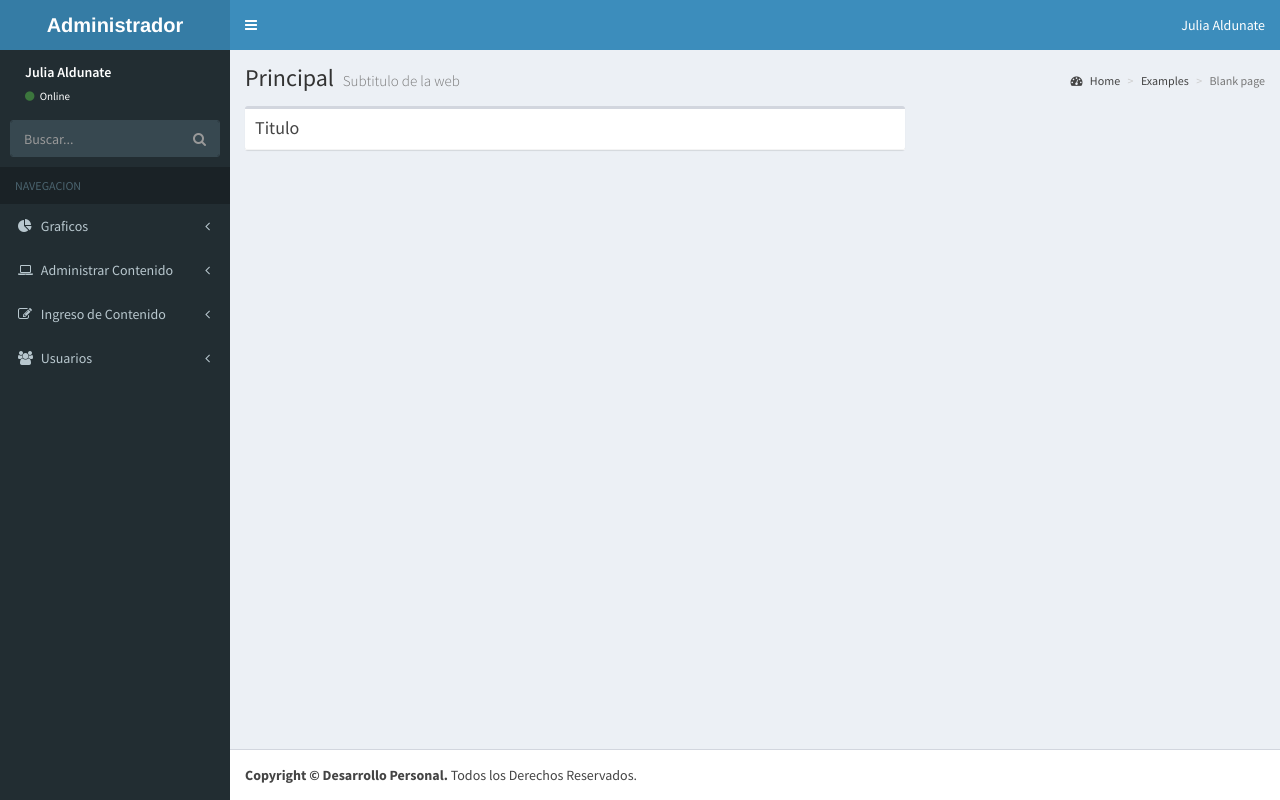
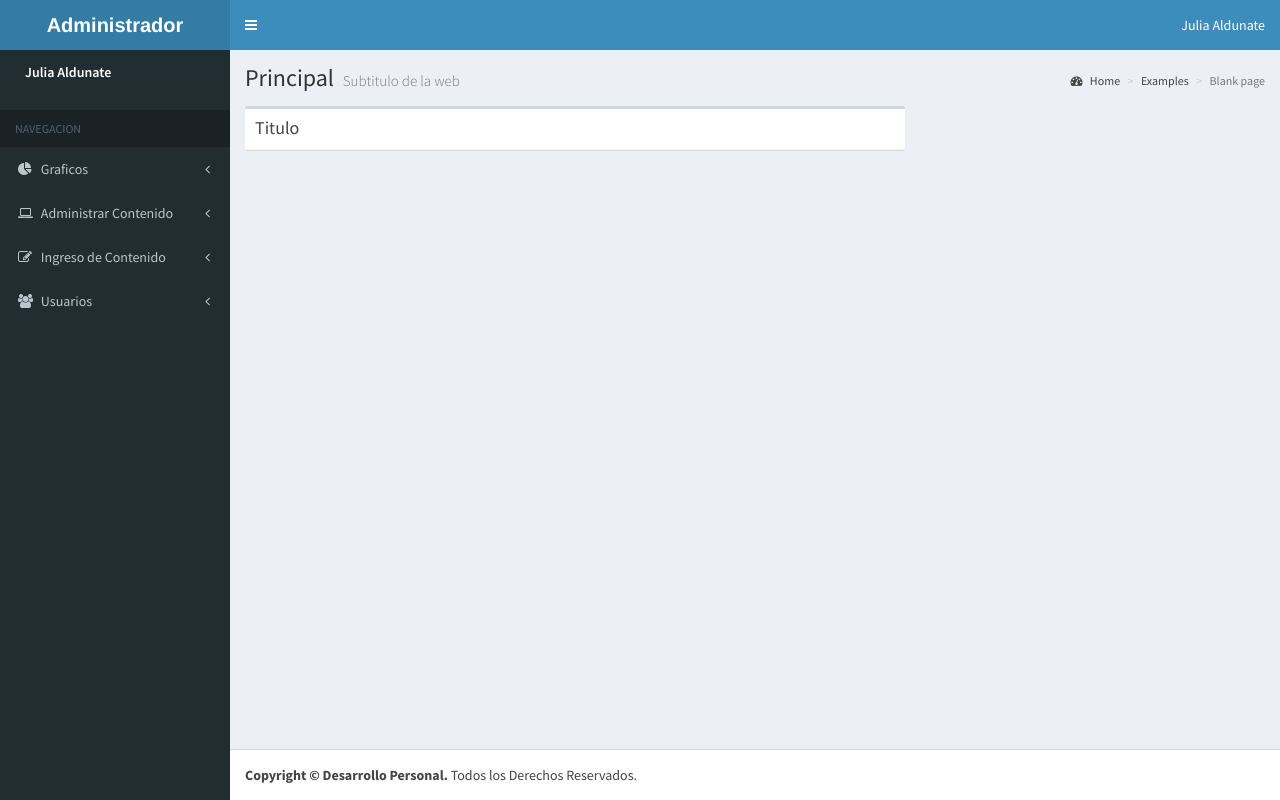
Before and after one commit to Cutshadows/aldunate_propiedades, a PHP site: page /Client/admin-page.php in a window 1280 px wide. Run offline with PHP 8.4, Linux system fonts and the light colour scheme; the visitor is signed in with stand-in values (Sample User, id 1).

Commit message:
modificaciones

```diff
--- a/Client/admin-page.php
+++ b/Client/admin-page.php
@@ -1,3 +1,12 @@
+<?
+try {
+  include_once('include/conexion.php');
+  $conn = conectar();
+} catch (Exception $e) {
+  $error = $e->getMessage();
+}
+if (isset($_SESSION['login']) && $_SESSION['login'] == true) {
+?>
 <? include_once 'templates/header.php';?>
 
 <body class="hold-transition skin-blue sidebar-mini">
@@ -27,3 +36,27 @@
 
 
  <?include_once 'templates/footer.php';?>
+
+<?
+} else {
+  //echo "Esta pagina es solo para usuarios registrados.<br>";
+  ?>
+  <script>
+    alert("Acceso Restringido!! Solo Usuarios del sistema");
+    setTimeout(function(){window.location.href ='login.php';}, 1800);
+  </script>
+  <?
+    //header("Location: login.php");
+  exit;
+}
+/*$now = time();
+
+if($now > $_SESSION['expire']) {
+  session_destroy();
+
+  echo "Su sesion a terminado";
+exit;
+}*/
+
+
+?>
--- a/Client/controller/cAdmin.php
+++ b/Client/controller/cAdmin.php
@@ -27,7 +27,7 @@
         $passwordUser = htmlspecialchars($_POST['txtClave']);
         $tipoUsuario = htmlspecialchars($_POST['tipoUsuario']);
 
-        $fecha=date('Y-m-d');
+        $fecha=date('Y-m-d H:m:s');
         //echo $fecha;
         //die(json_encode($_POST));
         //hash para la clave
--- a/Client/include/conexion.php
+++ b/Client/include/conexion.php
@@ -1,4 +1,4 @@
-<?//session_start();
+<?session_start();
 define("DB_HOST", "localhost");
 define("DB_USER", "root");
 define("DB_PASS", "Q1a2z3w4S5croot");
@@ -16,6 +16,23 @@
 
     }
     return $conn;
+}
+
+
+function ultimologin($idUsuario)
+{
+    try {
+        $conn = conectar();
+        $sql = ("UPDATE tb_usuario SET coUltimaLog=NOW() WHERE coidUsuario=" . $idUsuario . "");
+        $stmt = $conn->prepare($sql);
+   // execute the query
+        $stmt->execute();
+    // echo a message to say the UPDATE succeeded
+    } catch (PDOException $e) {
+        echo $e->getMessage();
+    }
+    $stmt->close();
+    $conn->close();
 }
 
 function fecha_formato_espanol($fecha)
--- a/Client/view/vPrincipal.php
+++ b/Client/view/vPrincipal.php
@@ -118,7 +118,7 @@
 /* CONTROL DE USUARIOS Y CREACION */
 function agregar_admin(){
 	$opcion="crear-usuario";
-	$boton="Crear";
+	$boton="Crear Nuevo Usuario";
 	$id=$_POST['id'];
 	if($id>0){
 		//echo "area de actualizar usuario";
@@ -190,7 +190,7 @@
 
 							<div class="box-footer">
 							<input type="hidden" name="opcion" <?if($id==0){?>value="<?echo $opcion;}else{echo $opcion;};?>">
-								<button type="submit" class="btn btn-primary"><?if($id==0){echo $boton;}else{ echo $boton;}?></button>
+								<button type="submit" class="btn-block btn-block-sm btn btn-primary"><?if($id==0){echo $boton;}else{ echo $boton;}?></button>
 							</div>
 						</form>
 					</div>
--- a/client/templates/header.php
+++ b/client/templates/header.php
@@ -1,3 +1,4 @@
+
 <!DOCTYPE html>
 <html>
 <head>
--- a/client/templates/menu.php
+++ b/client/templates/menu.php
@@ -138,7 +138,7 @@
                   <a href="#" class="btn btn-success btn-flat">Ajustes</a>
                 </div>
                 <div class="pull-right">
-                  <a href="#" class="btn btn-success btn-flat">Salir</a>
+                  <a href="login.php?cerrar_sesion=true" class="btn btn-success btn-flat">Salir</a>
                 </div>
               </li>
             </ul>
--- a/client/templates/navegacion.php
+++ b/client/templates/navegacion.php
@@ -9,11 +9,11 @@
         </div> -->
         <div class="pull-left info">
           <p>Julia Aldunate</p>
-          <a href=""><i class="fa fa-circle text-success"></i> Online</a>
+          <!-- <a href=""><i class="fa fa-circle text-success"></i> Online</a> -->
         </div>
       </div>
       <!-- search form -->
-      <form action="#" method="get" class="sidebar-form">
+      <!-- <form action="#" method="get" class="sidebar-form">
         <div class="input-group">
           <input type="text" name="q" class="form-control" placeholder="Buscar...">
           <span class="input-group-btn">
@@ -21,45 +21,15 @@
                 </button>
               </span>
         </div>
-      </form>
+      </form> -->
       <!-- /.search form -->
       <!-- sidebar menu: : style can be found in sidebar.less -->
       <ul class="sidebar-menu" data-widget="tree">
         <li class="header">NAVEGACION</li>
         <li class="treeview">
-          <!-- <a href="#">
-            <i class="fa fa-dashboard"></i> <span>Dashboard</span>
-            <span class="pull-right-container">
-              <i class="fa fa-angle-left pull-right"></i>
-            </span>
-          </a>
-          <ul class="treeview-menu">
-            <li><a href="../../index.html"><i class="fa fa-circle-o"></i> Dashboard v1</a></li>
-            <li><a href="../../index2.html"><i class="fa fa-circle-o"></i> Dashboard v2</a></li>
-          </ul>
-        </li>
-        <li class="treeview">
-          <a href="#">
-            <i class="fa fa-files-o"></i>
-            <span>Layout Options</span>
-            <span class="pull-right-container">
-              <span class="label label-primary pull-right">4</span>
-            </span>
-          </a>
-          <ul class="treeview-menu">
-            <li><a href="../layout/top-nav.html"><i class="fa fa-circle-o"></i> Top Navigation</a></li>
-            <li><a href="../layout/boxed.html"><i class="fa fa-circle-o"></i> Boxed</a></li>
-            <li><a href="../layout/fixed.html"><i class="fa fa-circle-o"></i> Fixed</a></li>
-            <li><a href="../layout/collapsed-sidebar.html"><i class="fa fa-circle-o"></i> Collapsed Sidebar</a></li>
-          </ul>-->
         </li>
         <li>
-          <!-- <a href="../widgets.html">
-            <i class="fa fa-th"></i> <span>Widgets</span>
-            <span class="pull-right-container">
-              <small class="label pull-right bg-green">Hot</small>
-            </span>
-          </a> -->
+
         </li>
         <li class="treeview">
           <a href="#">
@@ -108,88 +78,11 @@
             </span>
           </a>
           <ul class="treeview-menu">
-          <li><a href="javascript:void(0);" onclick="verContenedor('vPrincipal.php',5)"><i class="fa fa-table"></i> Todos los usuarios</a></li>
-          <li><a href="javascript:void(0);" onclick="verContenedor('vPrincipal.php',4)"><i class="fa fa-plus-circle"></i> Agregar Administrador</a></li>
+          <li><a href="javascript:void(0);" onclick="verContenedor('vPrincipal.php',5)"><i class="fa fa-table"></i> Todos los Usuarios</a></li>
+          <li><a href="javascript:void(0);" onclick="verContenedor('vPrincipal.php',4)"><i class="fa fa-plus-circle"></i> Nuevo Usuario</a></li>
           <li><a href="javascript:void(0);" onclick="verContenedor('vPrincipal.php',4)"><i class="fa fa-eye"></i> Historial de Actividades</a></li>
           </ul>
         </li>
-        <!--<li>
-          <a href="../calendar.html">
-            <i class="fa fa-calendar"></i> <span>Calendar</span>
-            <span class="pull-right-container">
-              <small class="label pull-right bg-red">3</small>
-              <small class="label pull-right bg-blue">17</small>
-            </span>
-          </a>
-        </li>
-        <li>
-          <a href="../mailbox/mailbox.html">
-            <i class="fa fa-envelope"></i> <span>Mailbox</span>
-            <span class="pull-right-container">
-              <small class="label pull-right bg-yellow">12</small>
-              <small class="label pull-right bg-green">16</small>
-              <small class="label pull-right bg-red">5</small>
-            </span>
-          </a>
-        </li>
-        <li class="treeview active">
-          <a href="#">
-            <i class="fa fa-folder"></i> <span>Examples</span>
-            <span class="pull-right-container">
-              <i class="fa fa-angle-left pull-right"></i>
-            </span>
-          </a>
-          <ul class="treeview-menu">
-            <li><a href="invoice.html"><i class="fa fa-circle-o"></i> Invoice</a></li>
-            <li><a href="profile.html"><i class="fa fa-circle-o"></i> Profile</a></li>
-            <li><a href="login.html"><i class="fa fa-circle-o"></i> Login</a></li>
-            <li><a href="register.html"><i class="fa fa-circle-o"></i> Register</a></li>
-            <li><a href="lockscreen.html"><i class="fa fa-circle-o"></i> Lockscreen</a></li>
-            <li><a href="404.html"><i class="fa fa-circle-o"></i> 404 Error</a></li>
-            <li><a href="500.html"><i class="fa fa-circle-o"></i> 500 Error</a></li>
-            <li class="active"><a href="blank.html"><i class="fa fa-circle-o"></i> Blank Page</a></li>
-            <li><a href="pace.html"><i class="fa fa-circle-o"></i> Pace Page</a></li>
-          </ul>
-        </li>
-        <li class="treeview">
-          <a href="#">
-            <i class="fa fa-share"></i> <span>Multilevel</span>
-            <span class="pull-right-container">
-              <i class="fa fa-angle-left pull-right"></i>
-            </span>
-          </a>
-           <ul class="treeview-menu">
-            <li><a href="#"><i class="fa fa-circle-o"></i> Level One</a></li>
-            <li class="treeview">
-              <a href="#"><i class="fa fa-circle-o"></i> Level One
-                <span class="pull-right-container">
-                  <i class="fa fa-angle-left pull-right"></i>
-                </span>
-              </a>
-              <ul class="treeview-menu">
-                <li><a href="#"><i class="fa fa-circle-o"></i> Level Two</a></li>
-                <li class="treeview">
-                  <a href="#"><i class="fa fa-circle-o"></i> Level Two
-                    <span class="pull-right-container">
-                      <i class="fa fa-angle-left pull-right"></i>
-                    </span>
-                  </a>
-                  <ul class="treeview-menu">
-                    <li><a href="#"><i class="fa fa-circle-o"></i> Level Three</a></li>
-                    <li><a href="#"><i class="fa fa-circle-o"></i> Level Three</a></li>
-                  </ul>
-                </li>
-              </ul>
-            </li>
-            <li><a href="#"><i class="fa fa-circle-o"></i> Level One</a></li>
-          </ul>
-        </li>
-        <li><a href="https://adminlte.io/docs"><i class="fa fa-book"></i> <span>Documentation</span></a></li>
-        <li class="header">LABELS</li>
-        <li><a href="#"><i class="fa fa-circle-o text-red"></i> <span>Important</span></a></li>
-        <li><a href="#"><i class="fa fa-circle-o text-yellow"></i> <span>Warning</span></a></li>
-        <li><a href="#"><i class="fa fa-circle-o text-aqua"></i> <span>Information</span></a></li>
-      </ul> -->
     </section>
     <!-- /.sidebar -->
   </aside>
```
Also changed, not shown: client/controller/cLogin.php (+1 -12 lines).
